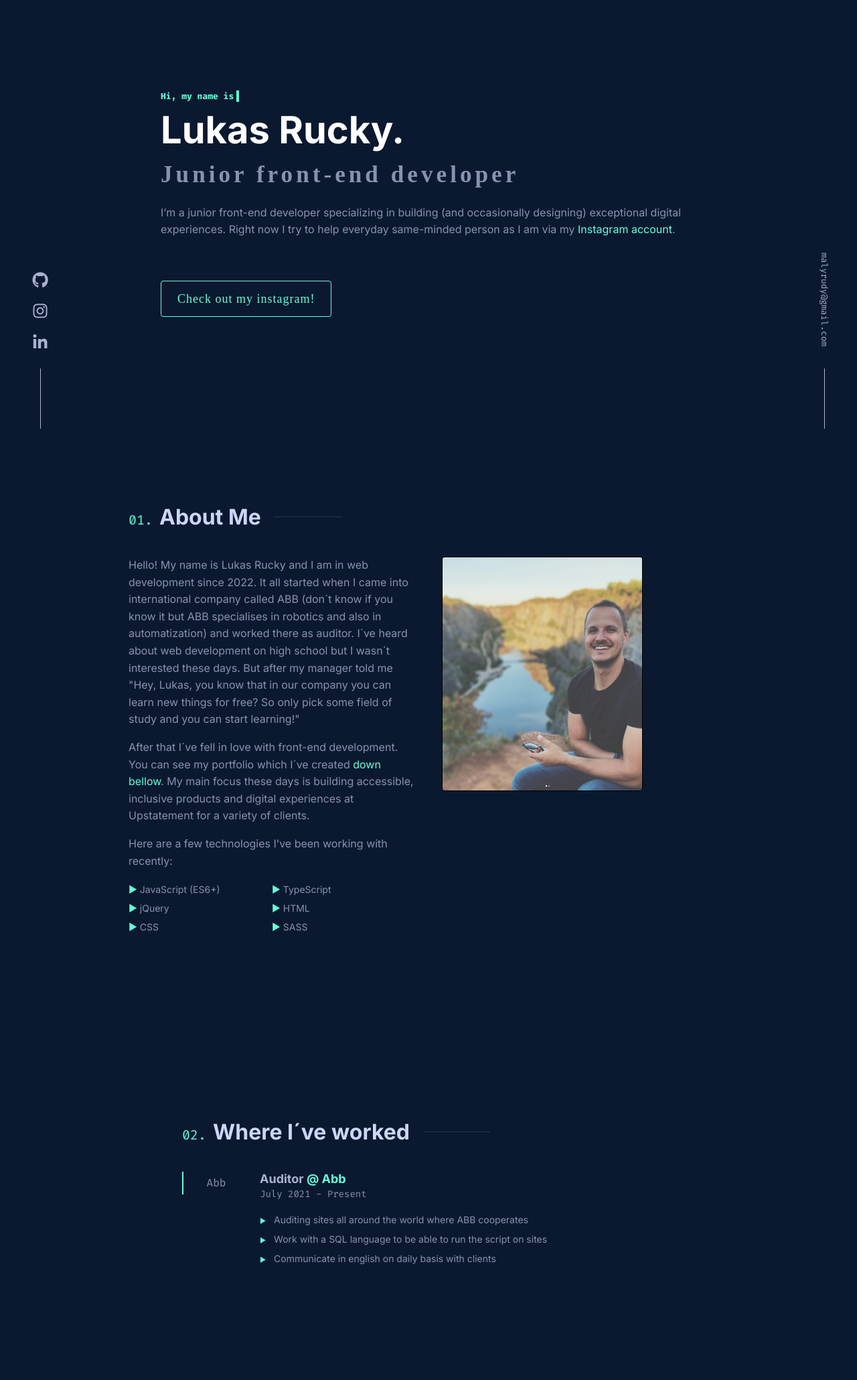
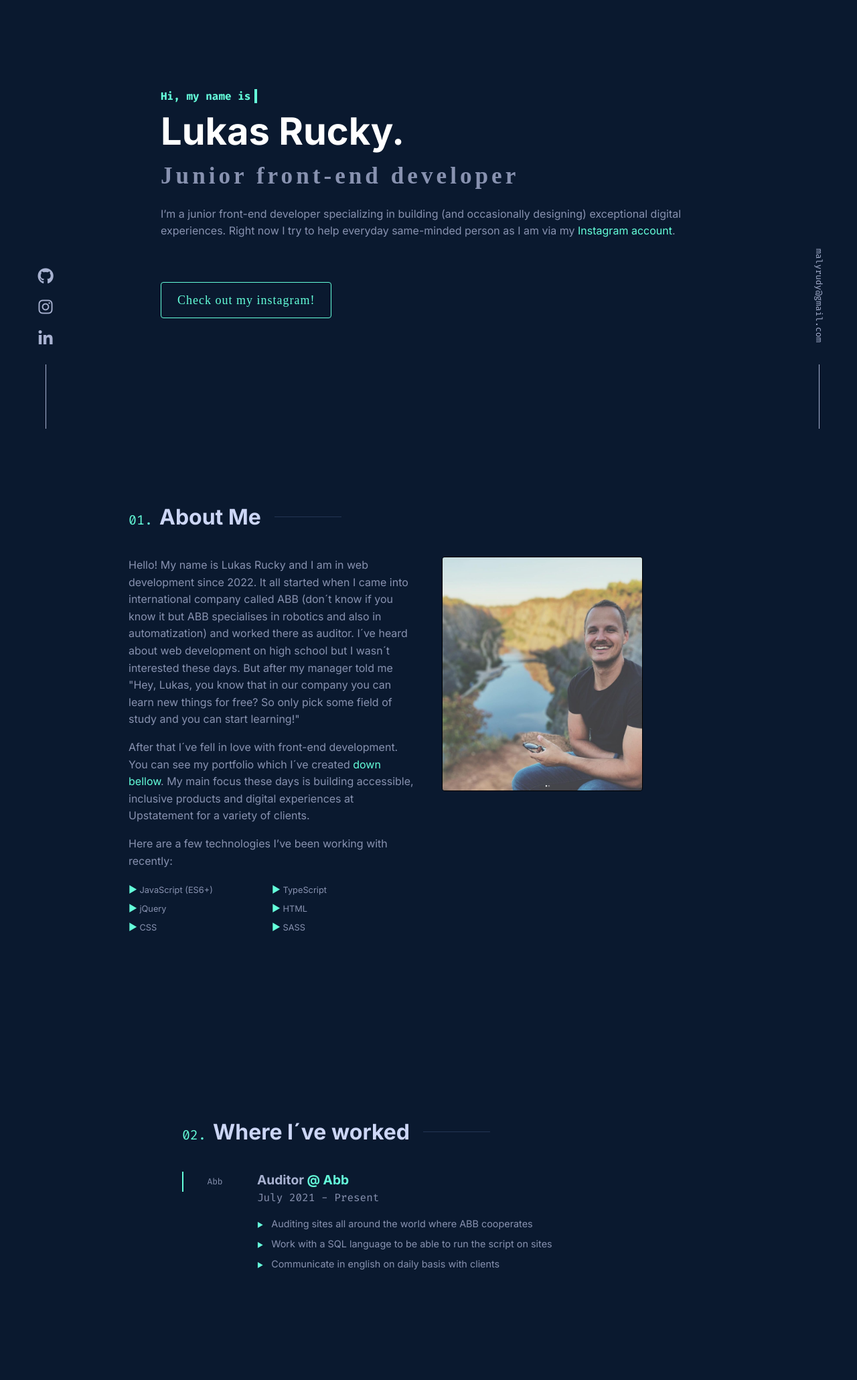
Before and after one commit to malyrudy/Portfolio-website-V2, a plain HTML site: page index.html in a window 1280 px wide. Shown: the part 160-2220 px from the top of the page at 67% size. Drawn offline with Linux system fonts and the light colour scheme.

Commit message:
changed pixels to rem units

```diff
--- a/styles.css
+++ b/styles.css
@@ -111,7 +111,7 @@ nav {
     display: flex;
     justify-content: space-between;
     align-items: center;
-    height: 100px;
+    height: 5rem;
     padding: 0 2.5rem;
     background-color: var(--light-navy);
     z-index: 999;
@@ -166,7 +166,7 @@ nav .resume-button {
 }
 
 .container {
-    width: 80%;
+    width: 85%;
     margin: 0 auto;
 }
 
@@ -174,7 +174,7 @@ nav .resume-button {
 .orientation-left {
     width: 40px;
     position: fixed;
-    left: 40px;
+    left: 3rem;
     bottom: 0;
     right: auto;
     z-index: 99;
@@ -189,7 +189,7 @@ nav .resume-button {
 .orientation-left ul::after {
     content: "";
     display: block;
-    height: 90px;
+    height: 6rem;
     width: 1px;
     background-color: var(--light-slate);
 }
@@ -215,7 +215,7 @@ nav .resume-button {
 /* RIGHT PANEL */
 .orientation-right {
     position: fixed;
-    right: 40px;
+    right: 3rem;
     bottom: 0;
     left: auto;
     z-index: 99;
@@ -243,7 +243,7 @@ nav .resume-button {
 .orientation-right::after {
     content: "";
     display: block;
-    height: 90px;
+    height: 6rem;
     width: 1px;
     background-color: var(--light-slate);
 }
@@ -264,7 +264,7 @@ section h2 {
 section p {
     color: var(--slate);
     font-family: var(--font-sans);
-    font-size: var(--fz-md);
+    font-size: 1rem;
     line-height: 1.6;
     margin-bottom: 1rem;
 }
@@ -283,7 +283,7 @@ section p {
 
 .hero h1 {
     font-family: var(--font-mono);
-    font-size: var(--fz-xs);
+    font-size: 1rem;
     color: var(--green);
     margin-bottom: 0.5rem;
     overflow: hidden;
@@ -376,7 +376,7 @@ section p {
     list-style-type: none;
     color: var(--slate);
     font-family: var(--font-sans);
-    font-size: var(--fz-sm);
+    font-size: 0.8rem;
     display: grid;
     grid-template-columns: 1fr 1fr;
     grid-template-rows: 1fr 1fr 1fr;
@@ -416,7 +416,7 @@ section p {
 }
 
 .my-work .flex .job-panel {
-    width: 100px;
+    width: 6rem;
     margin-right: 1rem;
 }
 
@@ -427,7 +427,7 @@ section p {
     border-left: 2px solid var(--green);
     color: var(--slate);
     font-family: var(--font-mono);
-    font-size: var(--fz-m);
+    font-size: 0.8rem;
     padding: 0.4rem;
     transition: var(--transition);
 }
@@ -440,7 +440,7 @@ section p {
 
 .my-work .flex .work-tab h3 {
     font-family: var(--font-sans);
-    font-size: var(--fz-lg);
+    font-size: 1.2rem;
     color: var(--light-slate);
     margin-bottom: 0.1rem;
 }
@@ -451,14 +451,14 @@ section p {
 
 .my-work .flex .work-tab p {
     font-family: var(--font-mono);
-    font-size: var(--fz-sm);
+    font-size: 1rem;
 }
 
 .my-work .flex .work-tab .work-info {
     list-style: none;
     color: var(--slate);
     font-family: var(--font-sans);
-    font-size: var(--fz-sm);
+    font-size: 0.9rem;
     line-height: 1.5;
 }
 
@@ -513,12 +513,13 @@ section p {
     font-family: var(--font-mono);
     color: var(--green);
     margin-bottom: 0.5rem;
+    font-size: 0.9rem;
 }
 
 .work .project-content .project-name {
     color: var(--lightest-slate);
     font-family: var(--font-sans);
-    font-size: var(--fz-lg);
+    font-size: 1.1rem;
 }
 
 .work .project-content .project-info {
@@ -531,7 +532,7 @@ section p {
     display: flex;
     justify-content: flex-end;
     font-family: var(--font-mono);
-    font-size: var(--fz-sm);
+    font-size: 0.8rem;
     margin-bottom: 1rem;
 }
 
@@ -582,23 +583,23 @@ section p {
 .contact h2 {
     color: var(--green);
     font-family: var(--font-mono);
-    font-size: var(--fz-s);
+    font-size: 1.1rem;
     margin-bottom: 0.5rem;
 }
 
 .contact h2::before {
-    font-size: var(--fz-s);
+    font-size: 1.1rem;
 }
 
 .contact h3 {
     font-family: var(--font-sans);
     color: white;
-    font-size: 3.5rem;
+    font-size: 3.3rem;
     margin-bottom: 1rem;
 }
 
 .contact p {
-    max-width: 650px;
+    max-width: 45rem;
     font-size: var(--fz-s);
     text-align: center;
     margin-bottom: 4rem;
```
